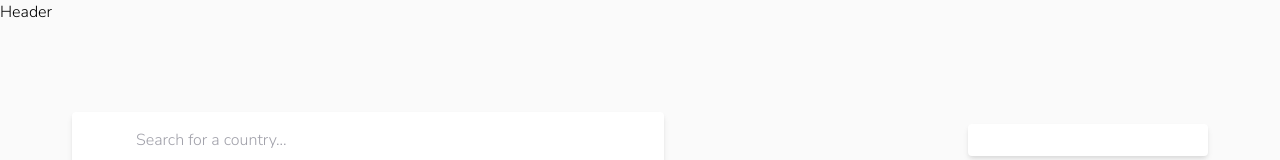
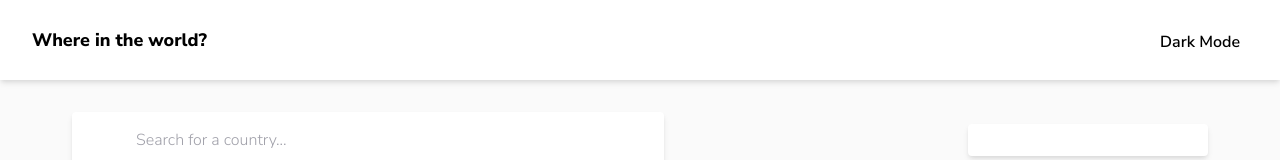
Before and after one commit to quangkr/frontendmentor-rest-countries-api, a React (Create React App) app: page / in a window 1280 px wide. Shown: the top 160 px of the page. Built offline with nearby package versions, Linux system fonts and the light colour scheme.

Commit message:
Add Header component

```diff
--- a/src/components/Header.tsx
+++ b/src/components/Header.tsx
@@ -1,3 +1,36 @@
+import { useTheme, Theme } from "context/ThemeContext";
+import { InlineIcon } from "@iconify/react";
+import iconLightMode from "@iconify/icons-ic/outline-light-mode";
+import iconDarkMode from "@iconify/icons-ic/outline-dark-mode";
+
 export default function Header() {
-  return <div className="w=full h-20">Header</div>;
+  const { theme, setTheme } = useTheme();
+  function toggleTheme() {
+    if (theme === Theme.Light) {
+      setTheme(Theme.Dark);
+    } else {
+      setTheme(Theme.Light);
+    }
+  }
+
+  return (
+    <header className="w-full h-20 flex flex-col justify-center items-center bg-white shadow-md">
+      <div className="w-full px-8 flex justify-between items-end">
+        <h1 className="font-extrabold text-lg">Where in the world?</h1>
+        <button
+          className={`flex items-center font-semibold
+                    bg-transparent border-none
+                    focus:outline-none
+                    select-none cursor-pointer`}
+          onClick={() => toggleTheme()}
+        >
+          <span className="mr-2">Dark Mode</span>
+          <span className="text-3xl">
+            <InlineIcon icon={iconLightMode} className="block dark:hidden" />
+            <InlineIcon icon={iconDarkMode} className="hidden dark:block" />
+          </span>
+        </button>
+      </div>
+    </header>
+  );
 }
--- a/src/layouts/MainLayout.tsx
+++ b/src/layouts/MainLayout.tsx
@@ -1,4 +1,6 @@
 import { ReactNode } from "react";
+import { useTheme, Theme } from "context/ThemeContext";
+
 import Header from "components/Header";
 
 type Props = {
@@ -6,8 +8,12 @@ type Props = {
 };
 
 export default function MainLayout({ children }: Props) {
+  const { theme } = useTheme();
   return (
-    <div className="w-full min-h-screen bg-gray-50">
+    <div
+      className={`w-full min-h-screen bg-gray-50
+                ${theme === Theme.Dark ? "dark" : ""}`}
+    >
       <Header />
       {children}
     </div>
```
